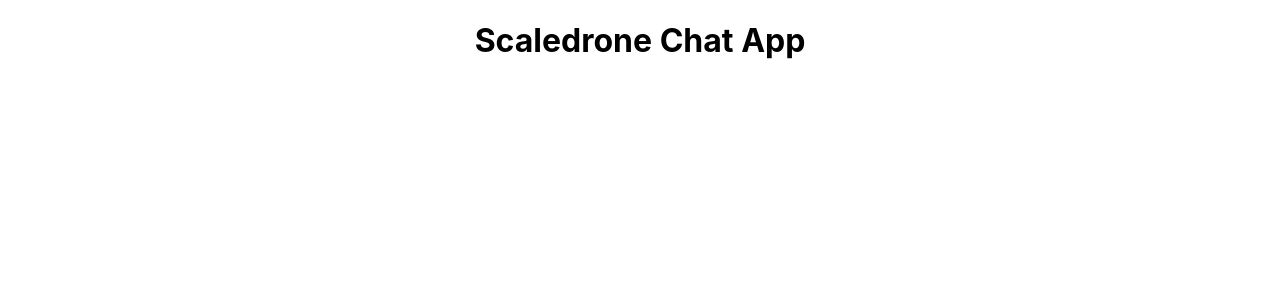
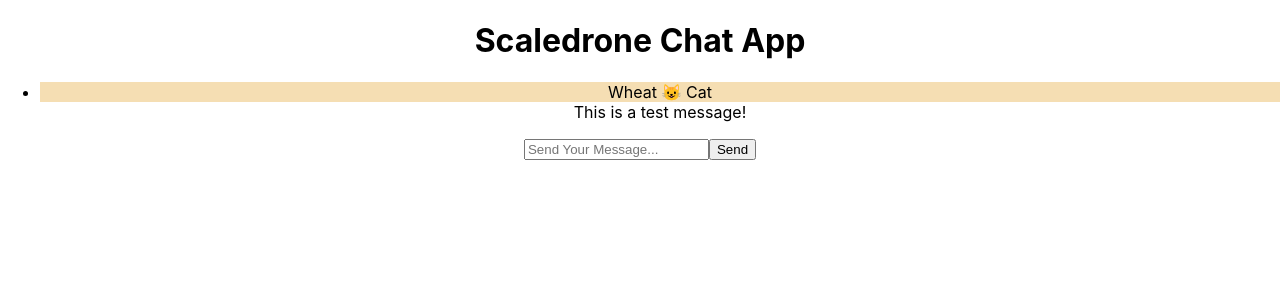
Before and after one commit to bozicevicz/Scaledrone-Chat-App, a React (Create React App) app: page / in a window 1280 px wide. Shown: the top 300 px of the page. Built offline with nearby package versions, Linux system fonts and the light colour scheme; the HTML template or start-up script is replaced by a standard one.

Commit message:
2nd commit

```diff
--- a/src/App.css
+++ b/src/App.css
@@ -14,7 +14,7 @@
 }
 
 .App-header {
-  background-color: #282c34;
+  background-color: Snow;
   min-height: 100vh;
   display: flex;
   flex-direction: column;
--- a/src/App.js
+++ b/src/App.js
@@ -1,9 +1,11 @@
 import './App.css';
+import Room from './Room';
 
 function App() {
   return (
     <div className="App">
       <h1>Scaledrone Chat App</h1>
+      <Room />
     </div>
   );
 }
--- /dev/null
+++ b/src/Room.jsx
@@ -0,0 +1,123 @@
+import React, { useState } from 'react';
+import Messages from './components/Messages';
+import Input from './components/Input';
+
+function randomName() {
+  const animals = [
+    ' 🐷 Pig',
+    ' 👹 Devil',
+    ' 👻 Ghost',
+    ' 👽 Alien',
+    ' 😺 Cat',
+    ' 🐵 Monkey',
+    ' 🐶 Dog',
+    ' 🐺 Wolf',
+    ' 🦁 Lion',
+    ' 🐯 Tiger',
+    ' 🦊 Fox',
+    ' 🦝 Racoon',
+    ' 🐮 Cow',
+    ' 🐭 Mouse',
+    ' 🐹 Hamster',
+    ' 🐰 Rabbit',
+    ' 🐻 Bear',
+    ' 🐨 Koala',
+    ' 🐼 Panda',
+    ' 🐸 Frog',
+    ' 🦄 Unicorn',
+    ' 🐔 Chicken',
+    ' 🐲 Dragon',
+  ];
+
+  const animal = animals[Math.floor(Math.random() * animals.length)];
+  return animal;
+}
+
+function randomColor() {
+  const colors = [
+    `Aqua`,
+    `Azure`,
+    `Beige`,
+    `Bisque`,
+    `Black`,
+    `Blue`,
+    `Brown`,
+    `Chocolate`,
+    `Coral`,
+    `Crimson`,
+    `Cyan`,
+    `Fuchsia`,
+    `Gold`,
+    `Gray`,
+    `Green`,
+    `Indigo`,
+    `Ivory`,
+    `Khaki`,
+    `Lavender`,
+    `Lime`,
+    `Linen`,
+    `Magenta`,
+    `Maroon`,
+    `Moccasin`,
+    `Navy`,
+    `Olive`,
+    `Orange`,
+    `Orchid`,
+    `Peru`,
+    `Pink`,
+    `Plum`,
+    `Purple`,
+    `Red`,
+    `Salmon`,
+    `Sienna`,
+    `Silver`,
+    `Snow`,
+    `Tan`,
+    `Teal`,
+    `Thistle`,
+    `Tomato`,
+    `Turquoise`,
+    `Violet`,
+    `Wheat`,
+    `White`,
+    `Yellow`,
+  ];
+
+  const color = colors[Math.floor(Math.random() * colors.length)];
+  return color;
+}
+
+export default function Room() {
+  const [messages, setMessages] = useState([
+    {
+      id: '1',
+      text: 'This is a test message!',
+      user: {
+        id: '1',
+        userData: {
+          color: randomColor(),
+          name: randomName(),
+        },
+      },
+    },
+  ]);
+  const [me, setMe] = useState({
+    name: randomName(),
+    color: randomColor(),
+  });
+
+  function onSend(text) {
+    const message = {
+      text: text,
+      user: me,
+    };
+    setMessages([...messages, message]);
+  }
+
+  return (
+    <>
+      <Messages messages={messages} me={me} />
+      <Input onSend={onSend} />
+    </>
+  );
+}
--- /dev/null
+++ b/src/components/Input.jsx
@@ -0,0 +1,26 @@
+import React from 'react';
+import { useState } from 'react';
+
+export default function Input({ onSend }) {
+  const [text, setText] = useState('');
+
+  function onChange(event) {
+    const value = event.target.value;
+    setText(value);
+  }
+
+  function onSubmit(event) {
+    event.preventDefault();
+    setText('');
+    onSend(text);
+  }
+
+  return (
+    <div className={`styles.input`}>
+      <form onSubmit={e => onSubmit(e)}>
+        <input onChange={e => onChange(e)} value={text} type="text" placeholder="Send Your Message..." />
+        <button>Send</button>
+      </form>
+    </div>
+  );
+}
--- a/src/components/Messages.jsx
+++ b/src/components/Messages.jsx
@@ -1,5 +1,25 @@
 import React from 'react';
 import { useEffect, useRef } from 'react';
+
+function Message(i, me) {
+  const { user, text, id } = i;
+  const { color, name } = user.userData;
+  const myMessage = user.id === me.id;
+  const className = myMessage ? `` : ``;
+
+  return (
+    <li key={id} className={className}>
+      <span className={`styles.avatar`}>
+        <div className={`styles.messageContent`}>
+          <div className={`styles.username`} style={{ backgroundColor: color }}>
+            {color + name}
+          </div>
+          <div className={`styles.text`}>{text}</div>
+        </div>
+      </span>
+    </li>
+  );
+}
 
 export default function Messages({ messages, me }) {
   const latestRef = useRef(null);
@@ -16,8 +36,3 @@
     </ul>
   );
 }
-
-function Message({ user, data, id }, me) {
-  const { name, color } = user.clientData;
-  const myMessage = user.id === me.id;
-}
```
Also changed, not shown: src/components/Users.jsx (added, +24 -0 lines).
